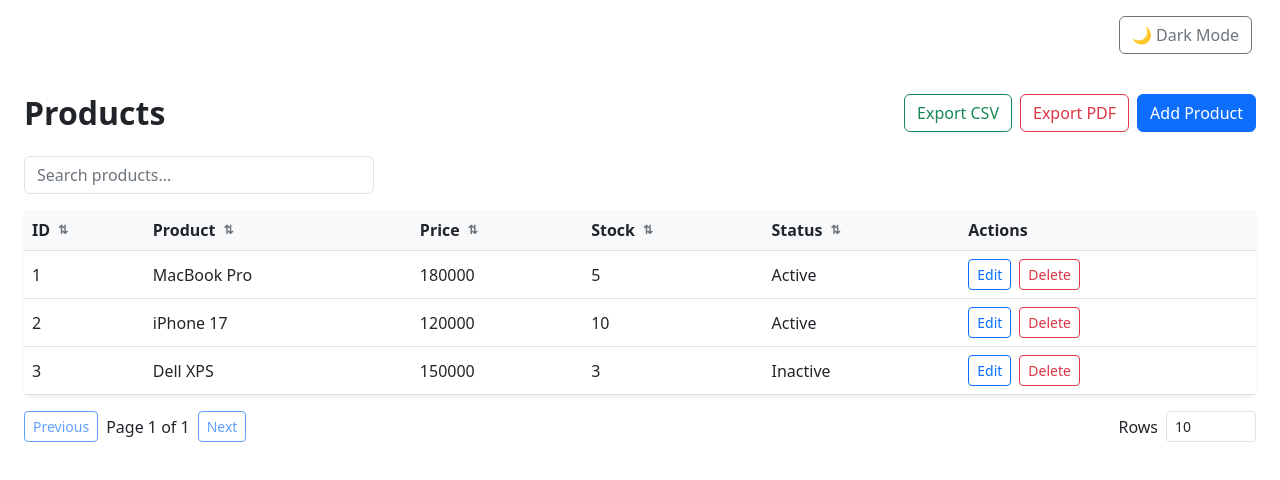
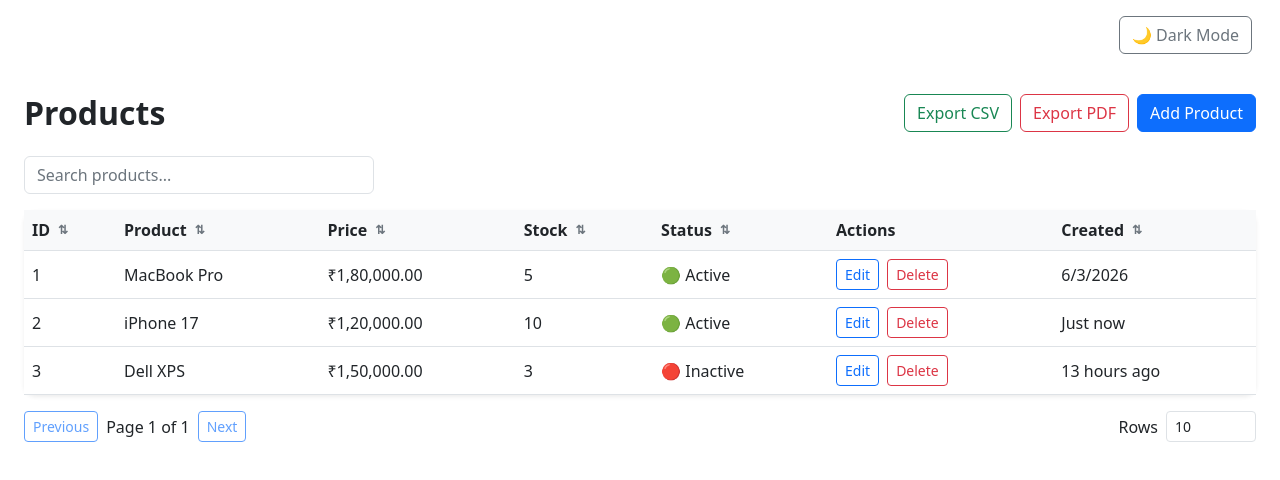
Before and after one commit to Tejash5772/myo-tech-assignment, an Angular app: page /products in a window 1280 px wide. Shown: the top 480 px of the page. Built offline with nearby package versions, Linux system fonts and the light colour scheme; data requests are answered from the project's data file.

Commit message:
Added directive and pipes

```diff
--- a/db.json
+++ b/db.json
@@ -42,7 +42,7 @@
       "price": 180000,
       "stock": 5,
       "status": "Active",
-      "createdAt": "2026-08-03"
+      "createdAt": "2026-06-03"
     },
     {
       "name": "iPhone 17",
@@ -50,7 +50,8 @@
       "price": 120000,
       "stock": 10,
       "status": "Active",
-      "id": 2
+      "id": 2,
+      "createdAt": "2026-08-04"
     },
     {
       "id": 3,
--- a/src/features/products/pages/product-list/product-list.html
+++ b/src/features/products/pages/product-list/product-list.html
@@ -22,7 +22,7 @@
 
             </button>
 
-            <button class="btn btn-primary" (click)="openAddProduct()">
+            <button class="btn btn-primary" appDebounceClick appPermission="CREATE" (debounceClick)="openAddProduct()">
 
                 Add Product
 
@@ -47,13 +47,13 @@
 
         <div class="d-flex gap-2">
 
-            <button class="btn btn-sm btn-outline-primary" (click)="openEditProduct(product); $event.stopPropagation()">
+            <button class="btn btn-sm btn-outline-primary" appPermission="EDIT" (click)="openEditProduct(product); $event.stopPropagation()">
 
                 Edit
 
             </button>
 
-            <button class="btn btn-sm btn-outline-danger" (click)="deleteProduct(product); $event.stopPropagation()">
+            <button class="btn btn-sm btn-outline-danger" appPermission="DELETE" (click)="deleteProduct(product); $event.stopPropagation()">
 
                 Delete
 
--- a/src/features/products/pages/product-list/product-list.ts
+++ b/src/features/products/pages/product-list/product-list.ts
@@ -42,6 +42,8 @@ import { ExportService } from '../../../../shared/services/export.service';
 import { PdfExportService } from '../../../../shared/services/pdf-export.service';
 import { ConfirmDialogService } from '../../../../core/services/confirm-dialog.service';
 import { CanComponentDeactivate } from '../../../../core/models/can-component-deactivate';
+import { DebounceClickDirective } from '../../../../shared/directives/debounce-click.directive';
+import { PermissionDirective } from '../../../../shared/directives/permission.directive';
 
 @Component({
   selector: 'app-product-list',
@@ -50,7 +52,9 @@ import { CanComponentDeactivate } from '../../../../core/models/can-component-de
     CommonModule,
     FormsModule,
     DataGrid,
-    ProductForm
+    ProductForm,
+    DebounceClickDirective,
+    PermissionDirective,
   ],
   templateUrl: './product-list.html',
   styleUrl: './product-list.scss'
@@ -108,7 +112,8 @@ export class ProductList implements OnInit, CanComponentDeactivate {
       {
         field: 'price',
         header: 'Price',
-        sortable: true
+        sortable: true,
+        pipe: 'currency'
       },
       {
         field: 'stock',
@@ -118,13 +123,20 @@ export class ProductList implements OnInit, CanComponentDeactivate {
       {
         field: 'status',
         header: 'Status',
-        sortable: true
+        sortable: true,
+        pipe: 'status'
       },
       {
         field: 'actions',
         header: 'Actions',
         template: this.actionTemplate
-      }
+      },
+      {
+        field: 'createdAt',
+        header: 'Created',
+        sortable: true,
+        pipe: 'timeAgo'
+      },
 
     ];
 
--- a/src/shared/components/data-grid/data-grid.html
+++ b/src/shared/components/data-grid/data-grid.html
@@ -11,7 +11,7 @@
 
         <table class="table table-hover align-middle mb-0">
 
-            <thead class="table-secondary">
+            <thead>
 
                 <tr>
 
@@ -78,16 +78,41 @@
                         @if (column.template) {
 
                         <ng-container *ngTemplateOutlet="
-                        column.template;
-                        context: {
-                          $implicit: row
-                        }
-                      ">
+                                column.template;
+                                context: { $implicit: row }
+                            ">
                         </ng-container>
 
-                        } @else {
+                        }
 
-                        {{ $any(row)[column.field] }}
+                        @else if (column.pipe === 'currency') {
+
+                        {{ row[column.field] | customCurrency }}
+
+                        }
+
+                        @else if (column.pipe === 'status') {
+
+                        {{ row[column.field] | statusBadge }}
+
+                        }
+
+                        @else if (column.pipe === 'timeAgo') {
+
+                        {{ row[column.field] | timeAgo }}
+
+                        }
+
+                        @else if (column.field === 'name') {
+
+                        <span [appHighlightMatch]="row.name" [searchTerm]="''">
+                        </span>
+
+                        }
+
+                        @else {
+
+                        {{ row[column.field] }}
 
                         }
 
@@ -106,6 +131,7 @@
         </table>
 
     </div>
+
     }
 
 </div>
--- /dev/null
+++ b/src/shared/directives/debounce-click.directive.ts
@@ -0,0 +1,50 @@
+import {
+    Directive,
+    EventEmitter,
+    HostListener,
+    Input,
+    OnDestroy,
+    Output
+} from '@angular/core';
+
+@Directive({
+    selector: '[appDebounceClick]',
+    standalone: true
+})
+export class DebounceClickDirective implements OnDestroy {
+
+    @Input()
+    debounceTime = 500;
+
+    @Output()
+    debounceClick = new EventEmitter<Event>();
+
+    private timeoutId?: ReturnType<typeof setTimeout>;
+
+    @HostListener('click', ['$event'])
+    click(event: Event): void {
+
+        event.preventDefault();
+        event.stopPropagation();
+
+        if (this.timeoutId) {
+            clearTimeout(this.timeoutId);
+        }
+
+        this.timeoutId = setTimeout(() => {
+
+            this.debounceClick.emit(event);
+
+        }, this.debounceTime);
+
+    }
+
+    ngOnDestroy(): void {
+
+        if (this.timeoutId) {
+            clearTimeout(this.timeoutId);
+        }
+
+    }
+
+}
--- /dev/null
+++ b/src/shared/directives/highlight-match.directive.ts
@@ -0,0 +1,71 @@
+import {
+    Directive,
+    ElementRef,
+    Input,
+    OnChanges,
+    Renderer2,
+    SimpleChanges
+} from '@angular/core';
+
+@Directive({
+    selector: '[appHighlightMatch]',
+    standalone: true
+})
+export class HighlightMatchDirective implements OnChanges {
+
+    @Input()
+    appHighlightMatch = '';
+
+    @Input()
+    searchTerm = '';
+
+    constructor(
+        private element: ElementRef,
+        private renderer: Renderer2
+    ) { }
+
+    ngOnChanges(changes: SimpleChanges): void {
+
+        const text = this.appHighlightMatch;
+
+        if (!this.searchTerm.trim()) {
+
+            this.renderer.setProperty(
+                this.element.nativeElement,
+                'innerHTML',
+                text
+            );
+
+            return;
+
+        }
+
+        const regex = new RegExp(
+
+            `(${this.searchTerm})`,
+
+            'gi'
+
+        );
+
+        const highlighted = text.replace(
+
+            regex,
+
+            '<mark>$1</mark>'
+
+        );
+
+        this.renderer.setProperty(
+
+            this.element.nativeElement,
+
+            'innerHTML',
+
+            highlighted
+
+        );
+
+    }
+
+}
--- /dev/null
+++ b/src/shared/directives/permission.directive.ts
@@ -0,0 +1,47 @@
+import {
+    Directive,
+    ElementRef,
+    Input,
+    OnInit
+} from '@angular/core';
+
+@Directive({
+    selector: '[appPermission]',
+    standalone: true
+})
+export class PermissionDirective implements OnInit {
+
+    @Input()
+    appPermission = '';
+
+    constructor(
+        private element: ElementRef<HTMLElement>
+    ) { }
+
+    ngOnInit(): void {
+
+        // Example only.
+        // Replace with your authentication/roles service later.
+        const permissions = [
+
+            'CREATE',
+
+            'EDIT',
+
+            'DELETE'
+
+        ];
+
+        if (
+
+            !permissions.includes(this.appPermission)
+
+        ) {
+
+            this.element.nativeElement.remove();
+
+        }
+
+    }
+
+}
--- /dev/null
+++ b/src/shared/pipes/custom-currency.pipe.ts
@@ -0,0 +1,25 @@
+import { Pipe, PipeTransform } from '@angular/core';
+
+@Pipe({
+    name: 'customCurrency',
+    standalone: true
+})
+export class CustomCurrencyPipe implements PipeTransform {
+
+    transform(
+        value: number | null | undefined,
+        currency = '₹'
+    ): string {
+
+        if (value === null || value === undefined) {
+            return '-';
+        }
+
+        return `${currency}${value.toLocaleString('en-IN', {
+            minimumFractionDigits: 2,
+            maximumFractionDigits: 2
+        })}`;
+
+    }
+
+}
--- /dev/null
+++ b/src/shared/pipes/status-badge.pipe.ts
@@ -0,0 +1,29 @@
+import { Pipe, PipeTransform } from '@angular/core';
+
+@Pipe({
+    name: 'statusBadge',
+    standalone: true
+})
+export class StatusBadgePipe implements PipeTransform {
+
+    transform(status: string): string {
+
+        switch (status?.toLowerCase()) {
+
+            case 'active':
+                return '🟢 Active';
+
+            case 'inactive':
+                return '🔴 Inactive';
+
+            case 'pending':
+                return '🟡 Pending';
+
+            default:
+                return status;
+
+        }
+
+    }
+
+}
--- /dev/null
+++ b/src/shared/pipes/time-ago.pipe.ts
@@ -0,0 +1,53 @@
+import { Pipe, PipeTransform } from '@angular/core';
+
+@Pipe({
+    name: 'timeAgo',
+    standalone: true
+})
+export class TimeAgoPipe implements PipeTransform {
+
+    transform(value: string | Date): string {
+
+        const date = new Date(value);
+
+        const seconds = Math.floor(
+
+            (Date.now() - date.getTime()) / 1000
+
+        );
+
+        const minutes = Math.floor(seconds / 60);
+
+        const hours = Math.floor(minutes / 60);
+
+        const days = Math.floor(hours / 24);
+
+        if (seconds < 60) {
+
+            return 'Just now';
+
+        }
+
+        if (minutes < 60) {
+
+            return `${minutes} minute${minutes > 1 ? 's' : ''} ago`;
+
+        }
+
+        if (hours < 24) {
+
+            return `${hours} hour${hours > 1 ? 's' : ''} ago`;
+
+        }
+
+        if (days < 30) {
+
+            return `${days} day${days > 1 ? 's' : ''} ago`;
+
+        }
+
+        return date.toLocaleDateString();
+
+    }
+
+}
```
Also changed, not shown: src/core/models/grid-column.ts (+4 -3 lines), src/shared/components/data-grid/data-grid.ts (+10 -0 lines).
